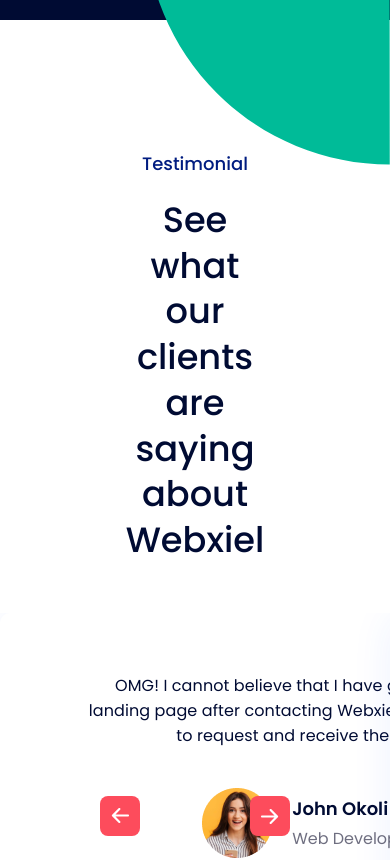
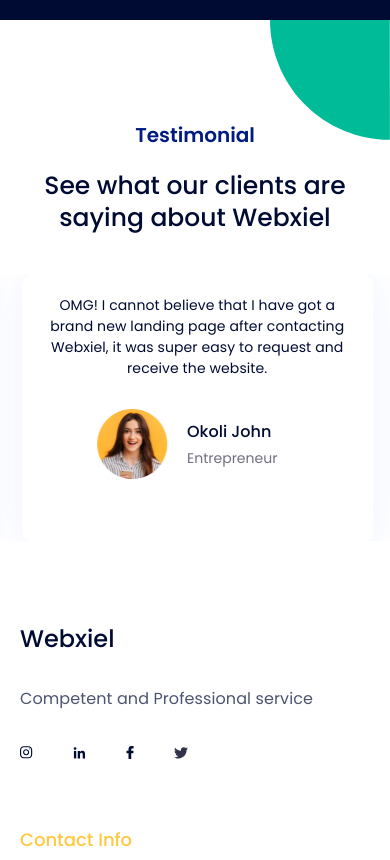
Before and after one commit to webxiel/webxiel_landing_page, a React (Create React App) app: page /products in a window 390 px wide. Shown: the part 4980-5840 px from the top of the page. Built offline with nearby package versions, Linux system fonts and the light colour scheme.

Commit message:
fix(testimonial): make the testimonial component mobile responsive

```diff
--- a/src/components/testimonial/Testimonial.scss
+++ b/src/components/testimonial/Testimonial.scss
@@ -1,14 +1,17 @@
 $w1440px: 1440px;
 $w1441px: 1441px;
+$w1000px: 1000px;
+$w700px: 700px;
 
 .testimonial {
   padding: 130px 120px 30px;
   position: relative;
+  overflow: hidden;
 
   &__right-shape {
     position: absolute;
     right: 0;
-    top: -100px;
+    top: 0px !important;
   }
 
   &__header {
@@ -123,6 +126,92 @@
       }
     }
   }
+
+  @media only screen and (max-width: $w1000px) {
+    .testimonial {
+      padding-top: 100px !important;
+
+      &__right-shape {
+        width: 120px !important;
+
+        svg {
+          width: 100%;
+          height: 100%;
+        }
+      }
+    }
+  }
+  @media only screen and (max-width: $w700px) {
+    .testimonial{
+      padding: 100px 40px 20px !important;
+      &__header {
+        margin-bottom: 20px;
+
+        &__title {
+          font-size: 20px !important;
+          font-weight: 600 !important;
+          margin-bottom: 20px;
+        }
+
+        &__text {
+          font-size: 25px !important;
+          line-height: 1.3em;
+          max-width: 636px;
+          margin: 0 auto 10px;
+        }
+      }
+
+      &__carousel {
+
+        .carousel__container {
+
+          .carousel__item {
+
+            .carousel__item__container {
+              width: 90% !important;
+              height: 266px !important;
+              margin: 0 auto;
+              padding: 20px !important;
+
+              .testimony {
+                font-size: 14px !important;
+                margin-bottom: 30px !important;
+              }
+
+              .testifier {
+                .testifier__about {
+                  .name {
+                    font-size: 16px !important;
+                    font-weight: 500 !important;
+                  }
+
+                  .work {
+                    font-size: 14px !important;
+                  }
+                }
+              }
+            }
+          }
+        }
+
+        .arrow-left {
+          position: absolute;
+          left: 100px;
+          bottom: 80px;
+          cursor: pointer;
+          display: none ;
+        }
+
+        .arrow-right {
+          display: none;
+          position: absolute;
+          right: 100px;
+          bottom: 80px;
+          cursor: pointer;
+        }
+      }
+    }
+  }
 }
 
 @media only screen and (min-width: $w1441px) {
--- a/src/components/testimonial/Testimonial.tsx
+++ b/src/components/testimonial/Testimonial.tsx
@@ -56,7 +56,7 @@
 export const TestimonyLogic = () => {
   return (
     <>
-      <Carousel slideCount={1} goRight={false} itemsArray={testimonyArray} />
+      <Carousel slideCount={1} goRight={false} itemsArray={testimonyArray} autoSlide={true}/>
     </>
   )
 }
```
